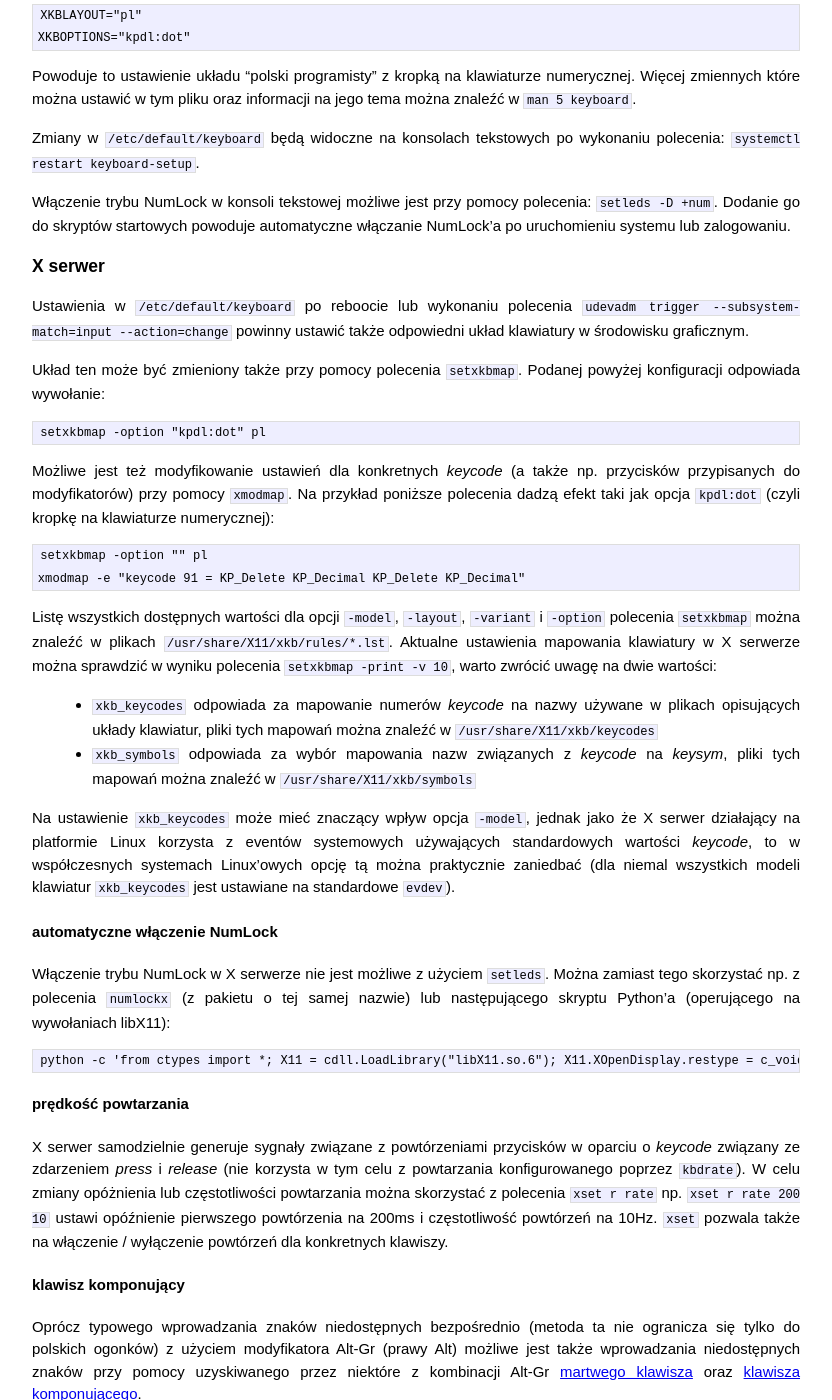
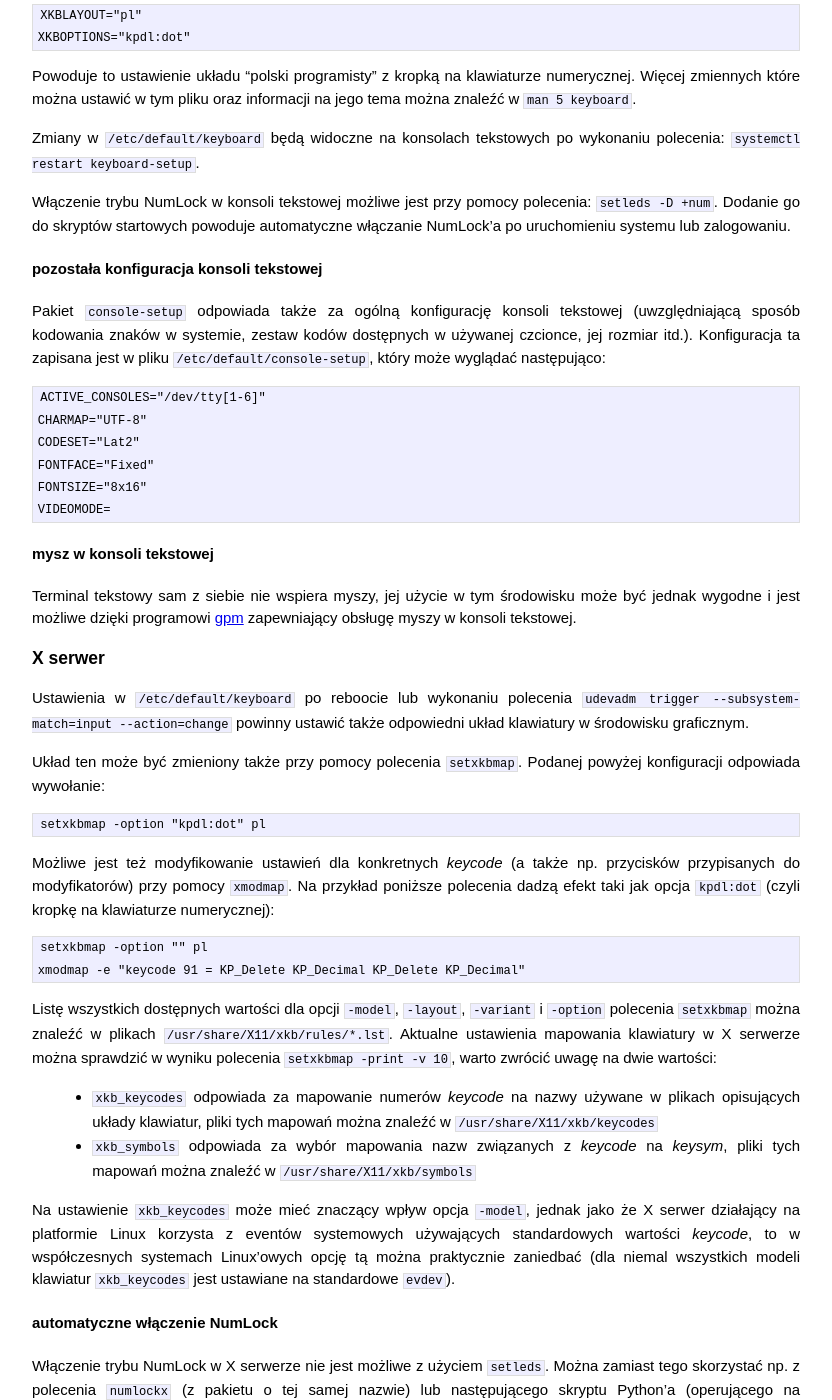
Before and after one commit to opcode-eu-org-website/opcode-blog, a Jekyll site: the page built from _posts/2020-06-10-klawiatura.md, in a window 1280 px wide and 1400 px high, scrolled down 2300 px. Shown: the whole window, without its empty margins (224-1056 px from the left). Built offline with Jekyll 4.4.1, drawn with Linux system fonts in a browser that asks for light colours; some of the changed text lies outside the part shown.

Commit message:
uzupełnienie o console-setup oraz gpm

```diff
--- a/_posts/2020-06-10-klawiatura.md
+++ b/_posts/2020-06-10-klawiatura.md
@@ -43,6 +43,7 @@ Wartość *keycode* X serwera związaną z danym klawiszem (oraz informacje o je
 
 <p style="text-align: center;"><img style="width:95%;" alt="" src="/files/keyboard.svg" /></p>
 
+
 ## Konfiguracja
 
 W większości przypadków nie jest potrzebna jakakolwiek ręczna konfiguracja klawiatury na poziomie mapowania *scancode* na *keycode* (czy też wcześniejszym samego generowania *scancode* przez urządzenie).
@@ -70,6 +71,22 @@ Zmiany w `/etc/default/keyboard` będą widoczne na konsolach tekstowych po wyko
 
 Włączenie trybu NumLock w konsoli tekstowej możliwe jest przy pomocy polecenia: `setleds -D +num`.
 Dodanie go do skryptów startowych powoduje automatyczne włączanie NumLock'a po uruchomieniu systemu lub zalogowaniu.
+
+#### pozostała konfiguracja konsoli tekstowej
+
+Pakiet `console-setup` odpowiada także za ogólną konfigurację konsoli tekstowej (uwzględniającą sposób kodowania znaków w systemie, zestaw kodów dostępnych w używanej czcionce, jej rozmiar itd.).
+Konfiguracja ta zapisana jest w pliku `/etc/default/console-setup`, który może wyglądać następująco:
+
+	ACTIVE_CONSOLES="/dev/tty[1-6]"
+	CHARMAP="UTF-8"
+	CODESET="Lat2"
+	FONTFACE="Fixed"
+	FONTSIZE="8x16"
+	VIDEOMODE=
+
+#### mysz w konsoli tekstowej
+
+Terminal tekstowy sam z siebie nie wspiera myszy, jej użycie w tym środowisku może być jednak wygodne i jest możliwe dzięki programowi [gpm](https://wiki.archlinux.org/title/General_purpose_mouse) zapewniający obsługę myszy w konsoli tekstowej.
 
 ### X serwer
 
@@ -105,7 +122,7 @@ Włączenie trybu NumLock w X serwerze nie jest możliwe z użyciem `setleds`. M
 
 X serwer samodzielnie generuje sygnały związane z powtórzeniami przycisków w oparciu o *keycode* związany ze zdarzeniem *press* i *release*
 (nie korzysta w tym celu z powtarzania konfigurowanego poprzez `kbdrate`).
-W celu zmiany opóżnienia lub częstotliwości powtarzania można skorzystać z polecenia `xset r rate` np. `xset r rate 200 10` ustawi opóźnienie pierwszego powtórzenia na 200ms i częstotliwość powtórzeń na 10Hz.
+W celu zmiany opóźnienia lub częstotliwości powtarzania można skorzystać z polecenia `xset r rate` np. `xset r rate 200 10` ustawi opóźnienie pierwszego powtórzenia na 200ms i częstotliwość powtórzeń na 10Hz.
 `xset` pozwala także na włączenie / wyłączenie powtórzeń dla konkretnych klawiszy.
 
 #### klawisz komponujący
@@ -139,7 +156,9 @@ Pliki geometrii znajdują się w `/usr/share/X11/xkb/geometry/` i zgodnie z <spa
 * [Klawisze z *keycode* &gt; 0xf7 - evtest, udev](https://morfikov.github.io/post/klawiatura-multimedialna-i-niedzialajace-klawisze/)
 * [Wprowadzanie znaków niedostępnych na klawiaturze](http://dug.net.pl/tekst/151/)
 
+
 ## Odbiornik IR i sterowanie pilotem
+
 Możliwe jest także korzystanie z pilotów podczerwieni do sterowania komputerem z linuxem, przy pomocy odpowiedniego odbiornika.
 Wbudowany odbiornik podczerwieni posiada wiele z tunerów telewizyjnych DVB.
 Jeżeli jest on obsługiwany przez nasze jądo mapowania jego przycisków na sygnały klawiatury możemy dokonać z wykorzystaniem `ir-keytable`.
```
